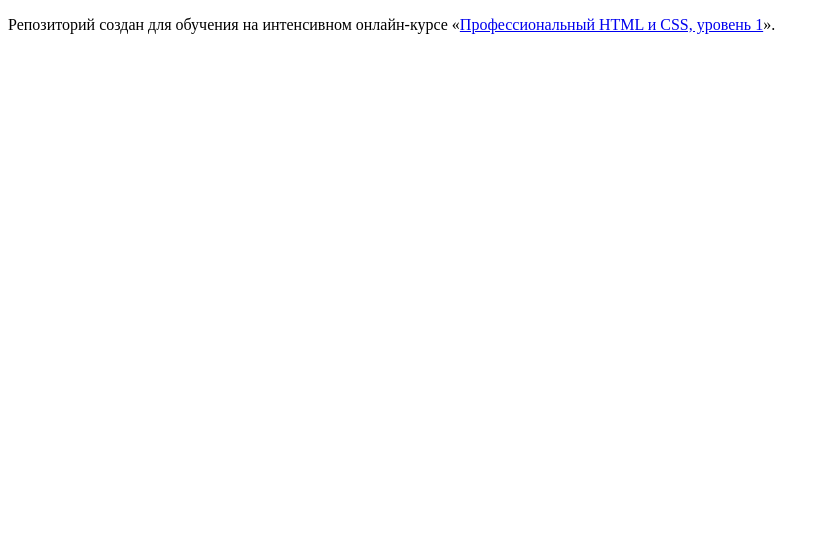
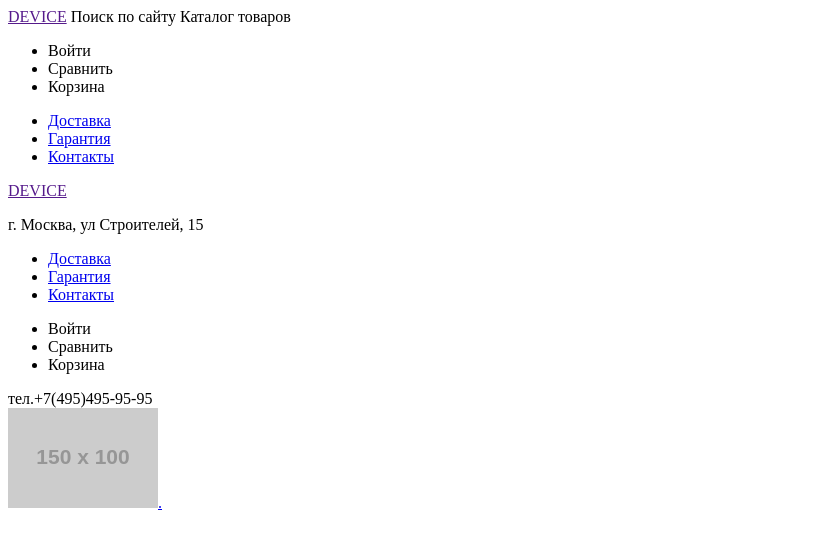
Before and after one commit to kashine/674925-device, a plain HTML site: page index.html in a window 1280 px wide. Shown: the whole page, without its empty margins (0-825 px from the left). Drawn offline with Linux system fonts and the light colour scheme; placeholder pictures from the web are drawn by us.

Commit message:
Сверстала разметку главной страницы

```diff
--- a/index.html
+++ b/index.html
@@ -5,8 +5,60 @@
     <title>HTML Academy: Девайс</title>
   </head>
   <body>
-
-    <p>Репозиторий создан для обучения на интенсивном онлайн‑курсе «<a href="https://htmlacademy.ru/intensive/htmlcss">Профессиональный HTML и CSS, уровень 1</a>».</p>
-
+      <header class="main-header">
+          <a class="main-header-logo logo" href="">DEVICE</a>
+          <span class="search-form">Поиск по сайту</span>
+          <span class="catalog">Каталог товаров</span>
+          <nav class="main-navigation">
+            <ul class="user-navigation">
+                <li class="login-link">Войти</li>
+                <li class="compare">Сравнить</li>
+                <li class="cart">Корзина</li>
+            </ul>
+            <ul class="site-navigation">
+                <li><a href="delivery.html">Доставка</a></li>
+                <li><a href="guarantee.html">Гарантия</a></li>
+                <li><a href="contacts.html">Контакты</a></li>
+            </ul>
+          </nav>
+      </header>
+      <main>
+          <section class="promo-slider">
+          </section>
+          <section class="popular">
+          </section>
+          <section class="servises">
+          </section>
+          <section class="logotypes">
+          </section>
+          <div class="about-us-contacts">
+              <section class="about-us"></section>
+              <section class="contacts"></section>
+          </div>
+      </main>
+      <footer class="page-footer">
+          <section class="info">
+              <a class="footer-logo logo" href="">DEVICE</a>
+              <p>г. Москва, ул Строителей, 15</p>
+          </section>
+          <section class="site-navigation">
+              <ul>
+                  <li><a href="delivery.html">Доставка</a></li>
+                  <li><a href="guarantee.html">Гарантия</a></li>
+                  <li><a href="contacts.html">Контакты</a></li>
+              </ul>
+          </section>
+          <section class="user-navigation">
+              <ul class="user-navigation">
+                    <li class="login-link">Войти</li>
+                    <li class="compare">Сравнить</li>
+                    <li class="cart">Корзина</li>
+              </ul>
+              тел.+7(495)495-95-95
+          </section>
+          <a href="https://htmlacademy.ru/intensive/htmlcss">
+            <img src="http://placehold.it/150x100">.
+          </a>
+      </footer>
   </body>
 </html>
```
